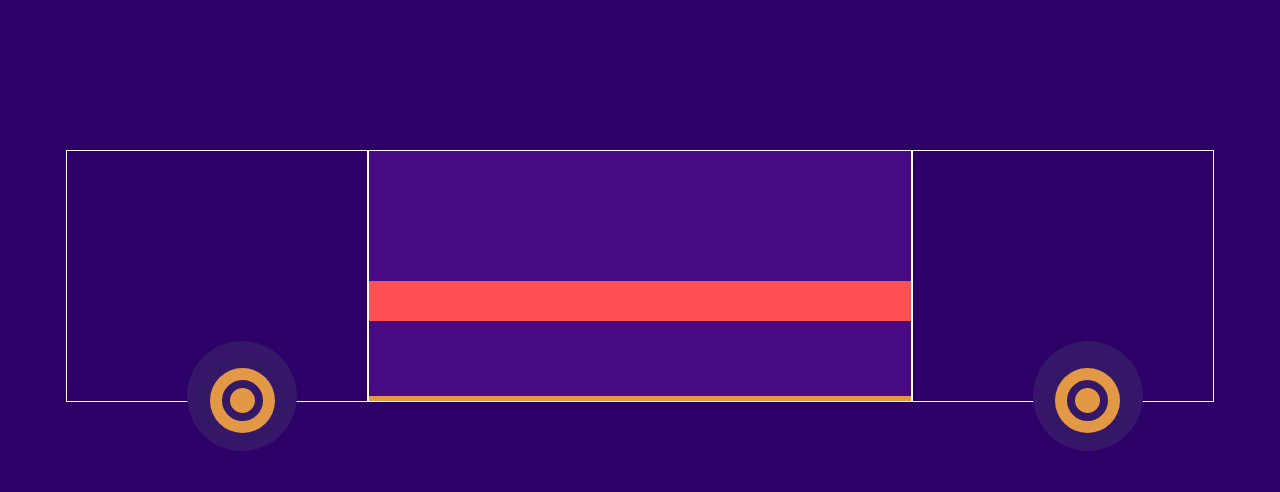
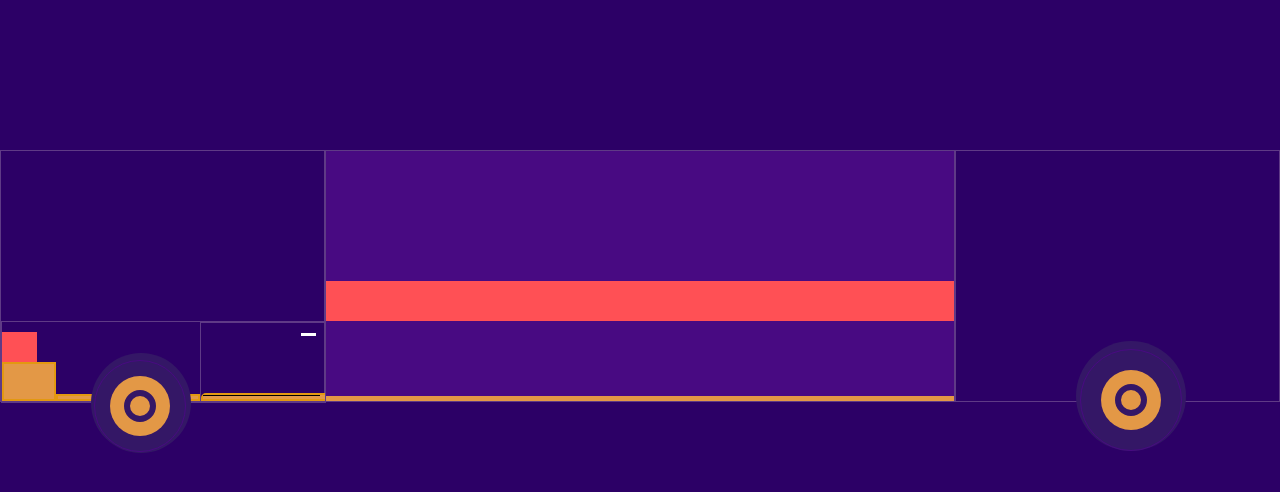
Before and after one commit to awais-malik716/limousine-challange, a plain HTML site: page limo-challange/index.html in a window 1280 px wide. Drawn offline with Linux system fonts and the light colour scheme.

Commit message:
Add files via upload

```diff
--- a/limo-challange/index.html
+++ b/limo-challange/index.html
@@ -10,7 +10,21 @@
     <main>
         <section id="bonnet-main">
             <div id="bonnet"></div>
-            <div id="front-side"></div>
+            <div id="side-front">
+                <div id="front-lights">
+                    <div></div>
+                    <div></div>
+                </div>
+                <div id="blah-blah">
+                    <div></div>
+                </div>
+                <div id="front-door">
+                    <div id="open-door"></div>
+                    <div id="front-door-foot">
+                        <div></div>
+                    </div>
+                </div>
+            </div>
             <div id="front-tyre">
                 <div>
                     <div>
--- a/limo-challange/style.css
+++ b/limo-challange/style.css
@@ -6,56 +6,113 @@ main{
     display: flex;
     justify-content: center;
     align-items: center;
-    margin: 150px 3%;
+    margin: 150px 0px;
 }
 
 #bonnet-main, #back-main{
     height: 250px;
-    width: 300px;
+    width: 330px;
     background-color: #2c0066;
-    border: 1px solid white;
+    border: 1px solid #5f3a86;
     /* position: relative; */
 }
-#Bonnet{}
-#side-front{}
+#bonnet{
+    height: 170px;
+    width: 100%;
+}
+#side-front{
+    height: 80px;
+    width: 100%;
+    border: 1px solid #5f3a86;
+    display: flex;
+}
+#front-lights{}
+#front-lights div:nth-child(1){
+    width: 35px;
+    height: 30px;
+    background-color: #ff5055;
+    margin-top: 10px;
+}
+#front-lights div:nth-child(2){
+    width: 50px;
+    height: 35px;
+    background-color: #e39846;
+    border: 2px solid #e39810;
+}
+#blah-blah div{
+    height: 3px;
+    background-color: #e39846;
+    width: 140px;
+    margin-top: 72px;
+    border: 2px solid #e39810;
+}
+#front-door{
+    border: 1px solid #5f3a86;
+    width: 100%;
+}
+#open-door{
+    width: 15px;
+    height: 3px;
+    background-color: white;
+    margin-top: 10px;
+    margin-left: 100px;
+}
+#front-door-foot{
+    width: 100%;
+    height: 4px;
+    border: 2px solid #e39810;
+    background-color: #e39846;
+    margin-top: 57px;
+    border-radius: 5px 0px 0px 0px;
+}
+#front-door-foot div{
+    width: 95%;
+    height: 1px;
+    display: flex;
+    justify-content: center;
+    align-items: center;
+    background: black;
+}
+
+
 #front-tyre{
     display: flex;
     justify-content: baseline;
     background-color: #341766;
     border-radius: 50%;
-    width: 110px;
-    height: 110px;
-    /* position: absolute;
-    bottom: 0px;
-    right: 0px; */
-    margin-top: 190px;
-    margin-left: 120px;
+    width: 100px;
+    height: 100px;
+    position: absolute;
+    /* bottom: 0px; */
+    /* right: 0px; */
+    margin-top: -50px;
+    margin-left: 90px;
 }
 #front-tyre>div{
     display: flex;
     justify-content: center;
     align-items: center;
     border-radius: 50%;
-    width: 100px;
-    height: 100px;
+    width: 90px;
+    height: 90px;
     border: 1px solid #480a82;
-    margin-top: 8px;
-    margin-left: 4px;
+    margin-top: 7px;
+    margin-left: 3px;
 }
 #front-tyre>div>div{
     background-color: #e39846;
     border-radius: 50%;
-    width: 65px;
-    height: 65px;
+    width: 60px;
+    height: 60px;
     display: flex;
     justify-content: center;
     align-items: center;
     /* margin-top: 28px; */
 }
 #front-tyre>div>div>div{
-    border: 8px solid #341766;
-    width: 25px;
-    height: 25px;
+    border: 6px solid #341766;
+    width: 20px;
+    height: 20px;
     border-radius: 50%;
 }
 
@@ -63,10 +120,10 @@ main{
 #center-main{
     height: 250px;
     background-color: aquamarine;
-    border: 1px solid white;
+    border: 1px solid #5f3a86;
     display: flex;
     flex-direction: column;
-    width: 45%;
+    width: 50%;
 }
 #top{
     background-color: #480a82;
@@ -114,16 +171,16 @@ main{
 #back-tyre>div>div{
     background-color: #e39846;
     border-radius: 50%;
-    width: 65px;
-    height: 65px;
+    width: 60px;
+    height: 60px;
     display: flex;
     justify-content: center;
     align-items: center;
     /* margin-top: 28px; */
 }
 #back-tyre>div>div>div{
-    border: 8px solid #341766;
-    width: 25px;
-    height: 25px;
+    border: 6px solid #341766;
+    width: 20px;
+    height: 20px;
     border-radius: 50%;
 }
```
